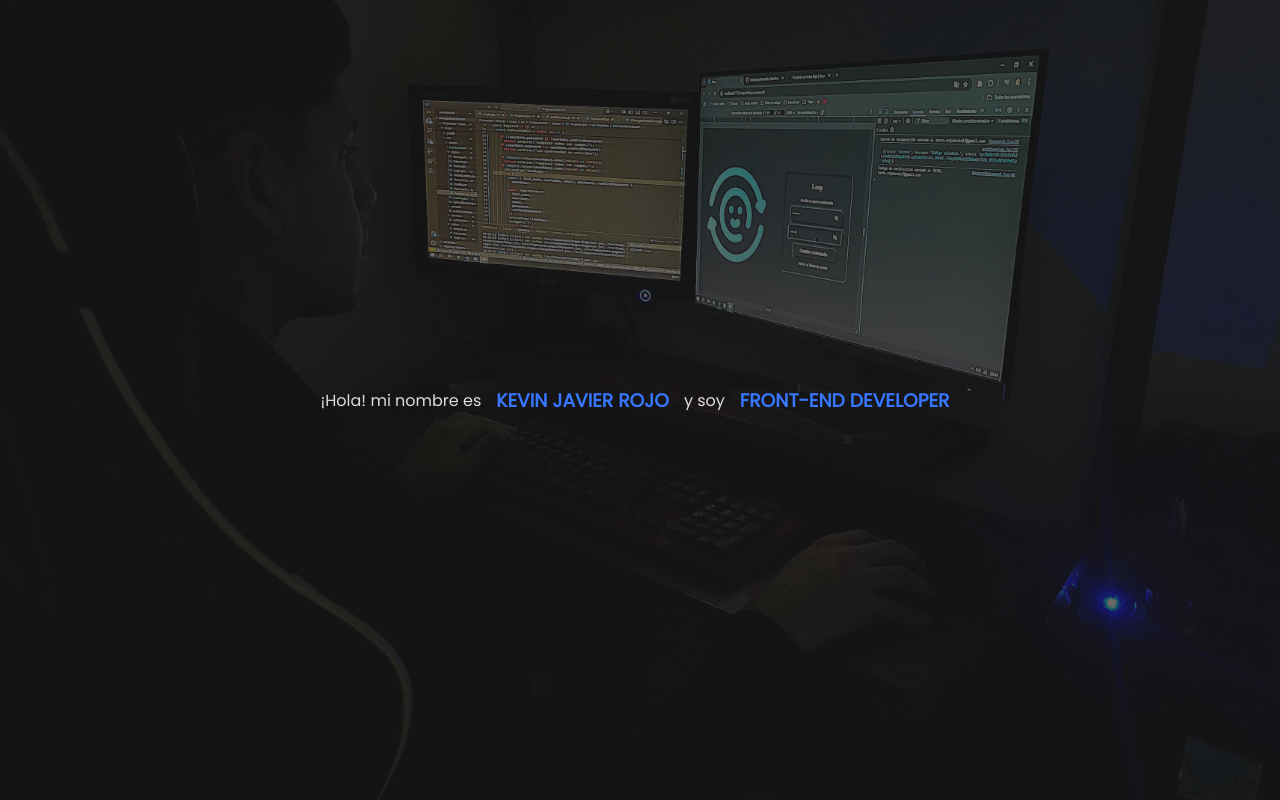
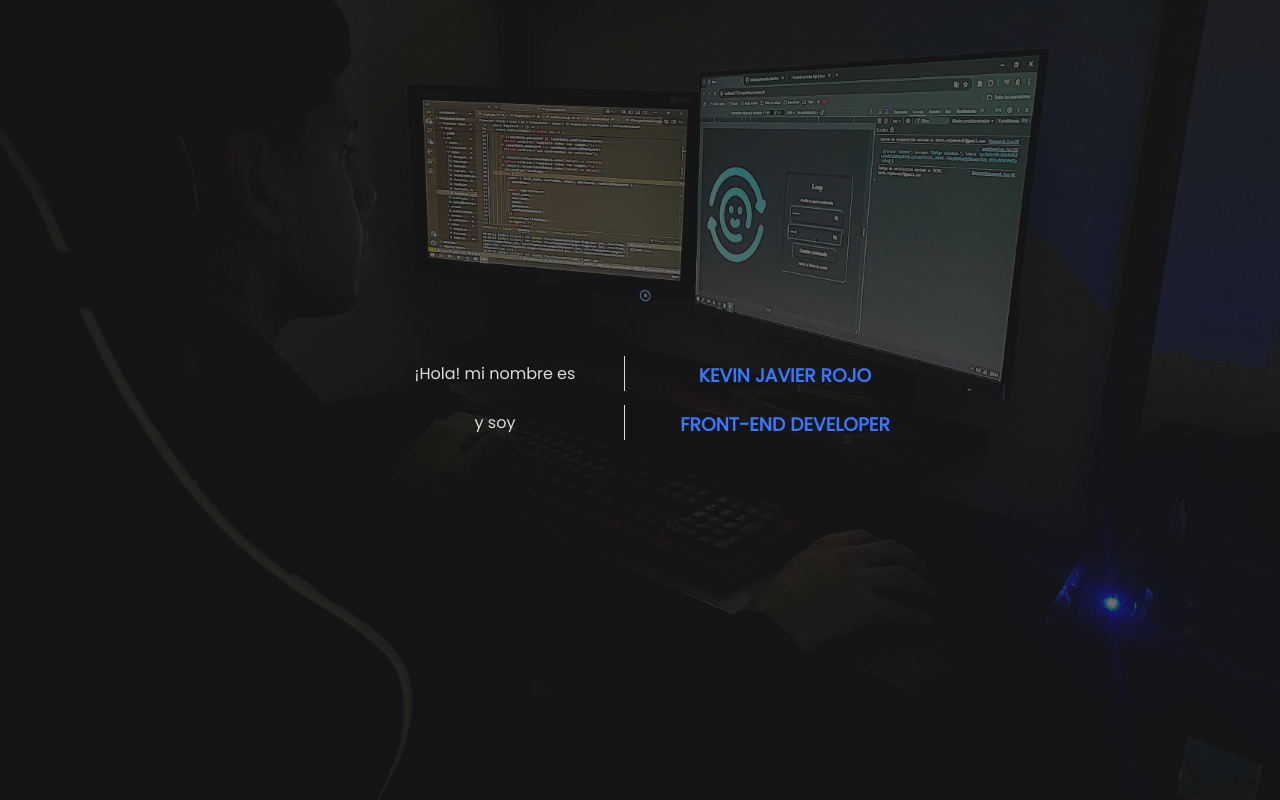
Before and after one commit to kevinjrojo/Portafolio, a React (Vite) app: page / in a window 1280 px wide. Shown: the top 800 px of the page. Built offline with nearby package versions, Linux system fonts and the light colour scheme.

Commit message:
ajustando estilos y animaciones en componentes: cambios en App, Intro e Information

```diff
--- a/src/App.css
+++ b/src/App.css
@@ -1,7 +1,7 @@
 @import url("https://fonts.googleapis.com/css2?family=Limelight&family=Sora:wght@100..800&display=swap");
 
 :root {
-  --background-color-page: #3a3a3a;
+  --background-color-page: #820d0d;
   --color-primary: #3877ff;
   --color-text: #dcdcdc;
 }
--- a/src/components/Intro.jsx
+++ b/src/components/Intro.jsx
@@ -12,11 +12,15 @@ export const Intro = () => {
          <img src={photoMovil} alt="Kevin Rojo" className="photo-movil" />
       </header>
       <article className="text-intro">
+        <div>
         <p >¡Hola! mi nombre es</p>
-        <h1>KEVIN JAVIER ROJO</h1>
-        <p >y soy</p>
+         <h1>KEVIN JAVIER ROJO</h1>
+
+         </div>
+         <div>
+       <p >y soy</p>
         <h1>FRONT-END DEVELOPER</h1>
-
+        </div>
      </article>
     </div>
   );
--- a/src/styles/information.css
+++ b/src/styles/information.css
@@ -17,7 +17,7 @@
   font-size: 0.75em;
    animation: reveal linear both;
   animation-timeline: view();
- animation-range: entry 20% cover 40%;
+ animation-range: entry 35% cover 40%;
 }
 .imagen-autor {
   margin: auto;
--- a/src/styles/intro.css
+++ b/src/styles/intro.css
@@ -3,11 +3,11 @@
   flex-direction: column;
   justify-content:center;
  overflow: hidden;
-  height: 100vh;
+  height: 100dvh;
 }
 .photo {
   position: absolute;
-  height: 100vh;
+  height: 100dvh;
   width: 100%;
   object-fit: cover;
   top: 0;
@@ -19,36 +19,72 @@
 }
 .text-intro {
     position:fixed;
-    color:White;
     background-color: rgba(32, 32, 32, 0.648);
     display: flex;
+    flex-wrap: wrap;
+    flex-direction: column;
     justify-content: center;
     align-items: center;
-    gap: 5px;
+    gap: 10px;
     top: 0;
     left: 0;
-    height: 100vh;
+    height: 100dvh;
     width: 100%;
     z-index: 3;
     animation: enhance-intro linear both;
     animation-timeline: scroll(root block);
     animation-range: 0 90vh ;
 }
+.text-intro div{
+  display: grid;
+  grid-template-columns: auto auto;
+  text-align: center;
+  position: relative;
+    animation: title-header linear both;
+  animation-timeline: scroll(root block);
+  animation-range: 0 90vh ;
+}
+.text-intro div::before {
+  content: "";
+  position: absolute;
+  height: 90%;
+  width: 1px;
+  background-color: var(--color-text);
+  left: 50%;
+  transform: translateX(-2vh);
+  z-index: 1;
+  animation: text-intro linear both;
+  animation-timeline: scroll(root block);
+  animation-range: 0 50vh ;
+}
 .text-intro h1 {
-color: var(--color-primary);
-margin: 10px;
+  color: var(--color-primary);
+  padding: 5px;
+  width: 35vh;
+  margin: 0 auto;
+
 }
 .text-intro p{
   color: var(--color-text);
-  animation: text-intro linear both;
+  animation: presentation linear both;
   animation-timeline: scroll(root block);
-  animation-range: 0 80vh ;
+  animation-range: 0 40vh ;
+  padding: 5px;
+  margin: 0 auto;
+  width: 35vh;
 }
+
 @keyframes text-intro{
   to{
-    color: transparent;
-    display: none;
+    left: 0;
+   opacity: 0;
   }
+}
+@keyframes presentation{
+to{
+      font-size: 0px;
+    width: 0;
+}
 }
 @keyframes enhance-intro{
   to{
@@ -58,6 +94,12 @@ margin: 10px;
   }
 }
 
+@keyframes title-header{
+  to{
+
+
+  }
+}
 
 @media only screen and (max-width: 600px) {
   .intro{
@@ -71,7 +113,7 @@ margin: 10px;
     object-fit: cover;
     z-index: 1;
     display: flex;
-    height: 100vh;
+    height: 100dvh;
     width: 100%;
   }
   .text-intro{
@@ -79,10 +121,16 @@ margin: 10px;
     gap: 0;
   }
 
+ .text-intro div{
 
+}
   .text-intro h1{
     margin: 0px;
+    width: 20vh;
+  }
+  .text-intro p{
+    margin: 0px;
+    width: 20vh;
   }
 
-
 }
```
